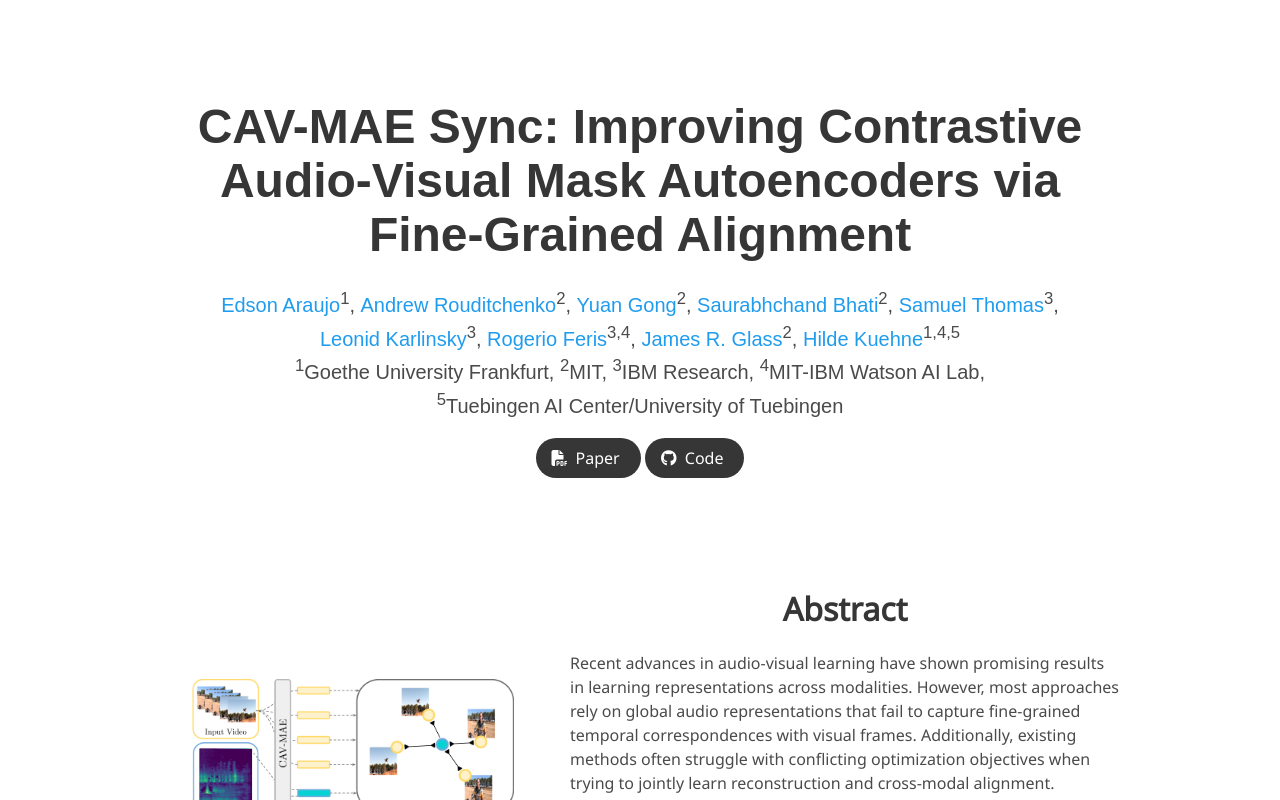
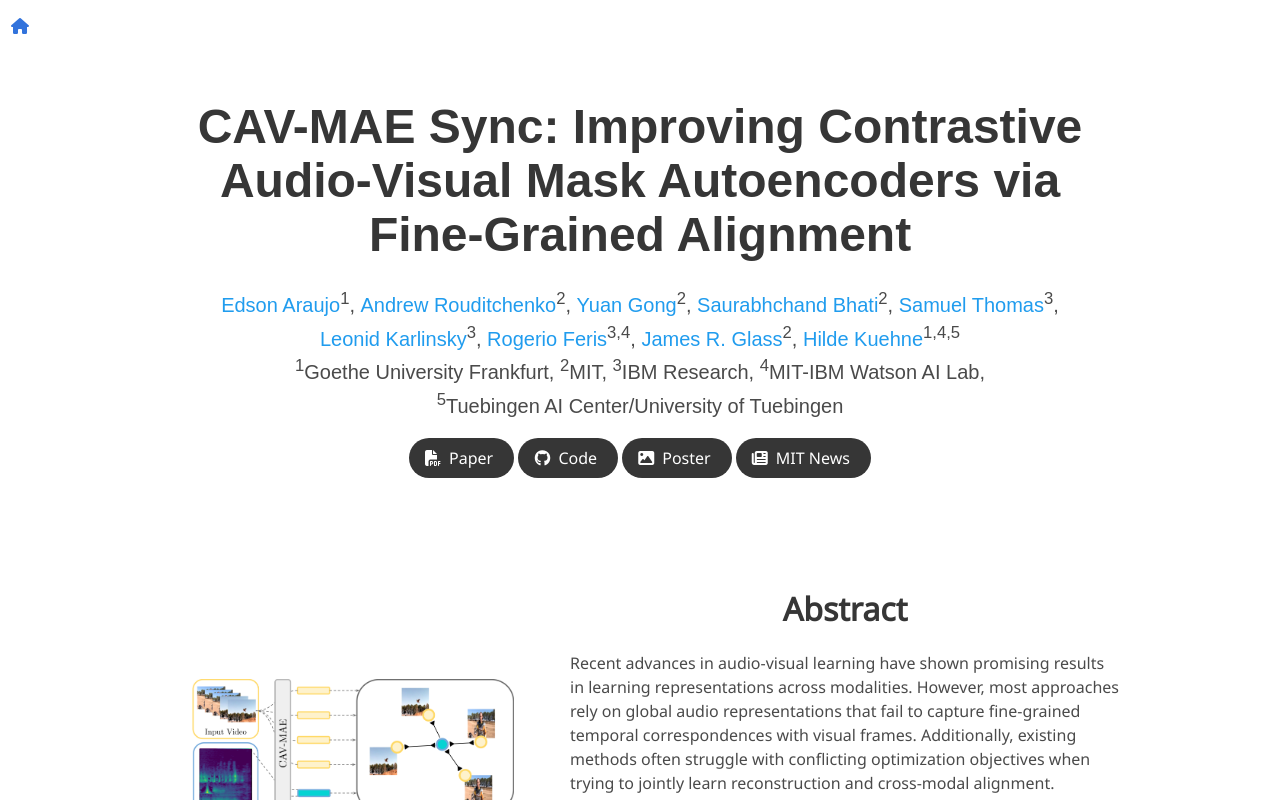
Before and after one commit to wanglg20/cav-mae-sync, a plain HTML site: page docs/index.html in a window 1280 px wide. Shown: the top 800 px of the page. Drawn offline with nearby package versions, Linux system fonts and the light colour scheme; some icons are missing; a web font is replaced by a local one.

Commit message:
Added poster and MIT News

```diff
--- a/docs/index.html
+++ b/docs/index.html
@@ -46,6 +46,11 @@
 
 <nav class="navbar" role="navigation" aria-label="main navigation">
   <div class="navbar-brand">
+    <a class="navbar-item" href="https://edsonroteia.github.io" title="Home">
+      <span class="icon">
+        <i class="fas fa-home"></i>
+      </span>
+    </a>
     <a role="button" class="navbar-burger" aria-label="menu" aria-expanded="false">
       <span aria-hidden="true"></span>
       <span aria-hidden="true"></span>
@@ -114,6 +119,24 @@
                   </span>
                   <span>Code</span>
                   <span class="tooltip">Coming soon! :)</span>
+                </a>
+              </span>
+              <!-- New Poster Button -->
+              <span class="link-block">
+                <a href="./static/images/poster_CVPR_CAVMAESync (1).png" class="external-link button is-normal is-rounded is-dark" target="_blank">
+                  <span class="icon">
+                      <i class="fas fa-image"></i>
+                  </span>
+                  <span>Poster</span>
+                </a>
+              </span>
+              <!-- New MIT News Button -->
+              <span class="link-block">
+                <a href="https://news.mit.edu/2025/ai-learns-how-vision-and-sound-are-connected-without-human-intervention-0522" class="external-link button is-normal is-rounded is-dark" target="_blank">
+                  <span class="icon">
+                      <i class="fas fa-newspaper"></i>
+                  </span>
+                  <span>MIT News</span>
                 </a>
               </span>
               <!-- Keep similar structure for arXiv, code, etc. -->
@@ -374,6 +397,12 @@
       <a class="icon-link" href="#" class="external-link" disabled>
         <i class="fab fa-github"></i>
       </a>
+      <a class="icon-link" href="./static/images/poster_CVPR_CAVMAESync (1).png" target="_blank">
+        <i class="fas fa-image"></i>
+      </a>
+      <a class="icon-link" href="https://news.mit.edu/2025/ai-learns-how-vision-and-sound-are-connected-without-human-intervention-0522" target="_blank">
+        <i class="fas fa-newspaper"></i>
+      </a>
     </div>
     <div class="columns is-centered">
       <div class="column is-8">
```
Also changed, not shown: 2 other files.
